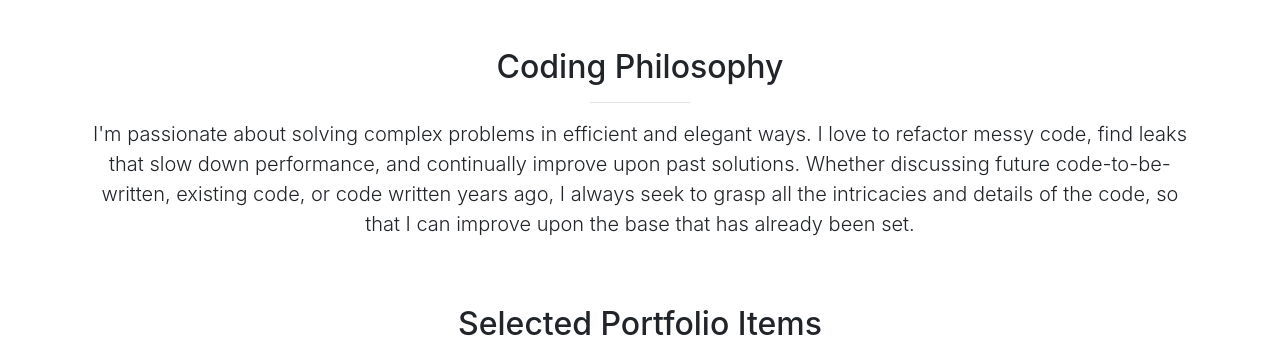
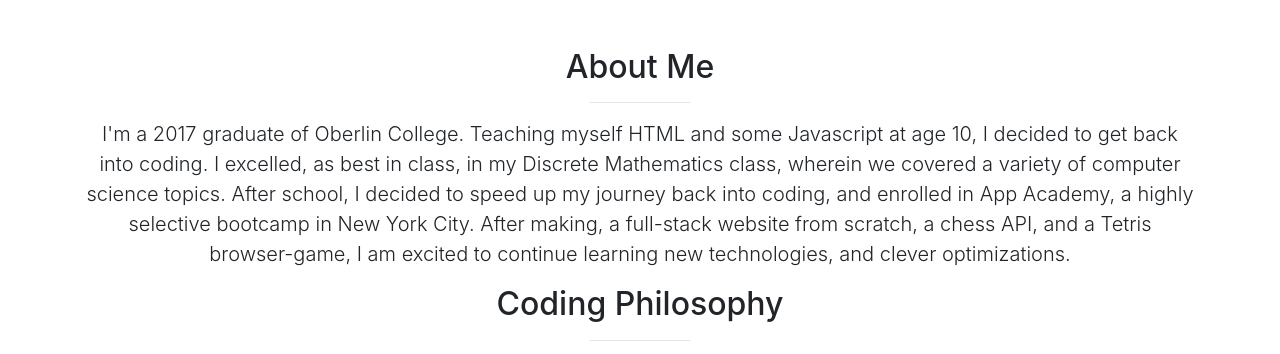
Before and after one commit to iseessel/iseessel.github.io, a website with bundled scripts: page index.html in a window 1280 px wide. Shown: the part 802-1156 px from the top of the page. Built offline with nearby package versions, Linux system fonts and the light colour scheme.

Commit message:
changed background img added about me

```diff
--- a/index.html
+++ b/index.html
@@ -41,6 +41,9 @@
     <!-- About -->
     <section id="about" class="about">
       <div class="container text-center">
+        <h2>About Me</h2>
+          <hr class="small">
+          <p class="lead">I'm a 2017 graduate of Oberlin College. Teaching myself HTML and some Javascript at age 10, I decided to get back into coding. I excelled, as best in class, in my Discrete Mathematics class, wherein we covered a variety of computer science topics. After school, I decided to speed up my journey back into coding, and enrolled in App Academy, a highly selective bootcamp in New York City. After making, a full-stack website from scratch, a chess API, and a Tetris browser-game, I am excited to continue learning new technologies, and clever optimizations.</p>
         <h2>Coding Philosophy</h2>
         <hr class="small">
         <p class="lead">I'm passionate about solving complex problems in efficient and elegant ways. I love to refactor messy code, find leaks that slow down performance, and continually improve upon past solutions. Whether discussing future code-to-be-written, existing code, or code written years ago, I always seek to grasp all the intricacies and details of the code, so that I can improve upon the base that has already been set.</p>
```
Also changed, not shown: 1 other file.
